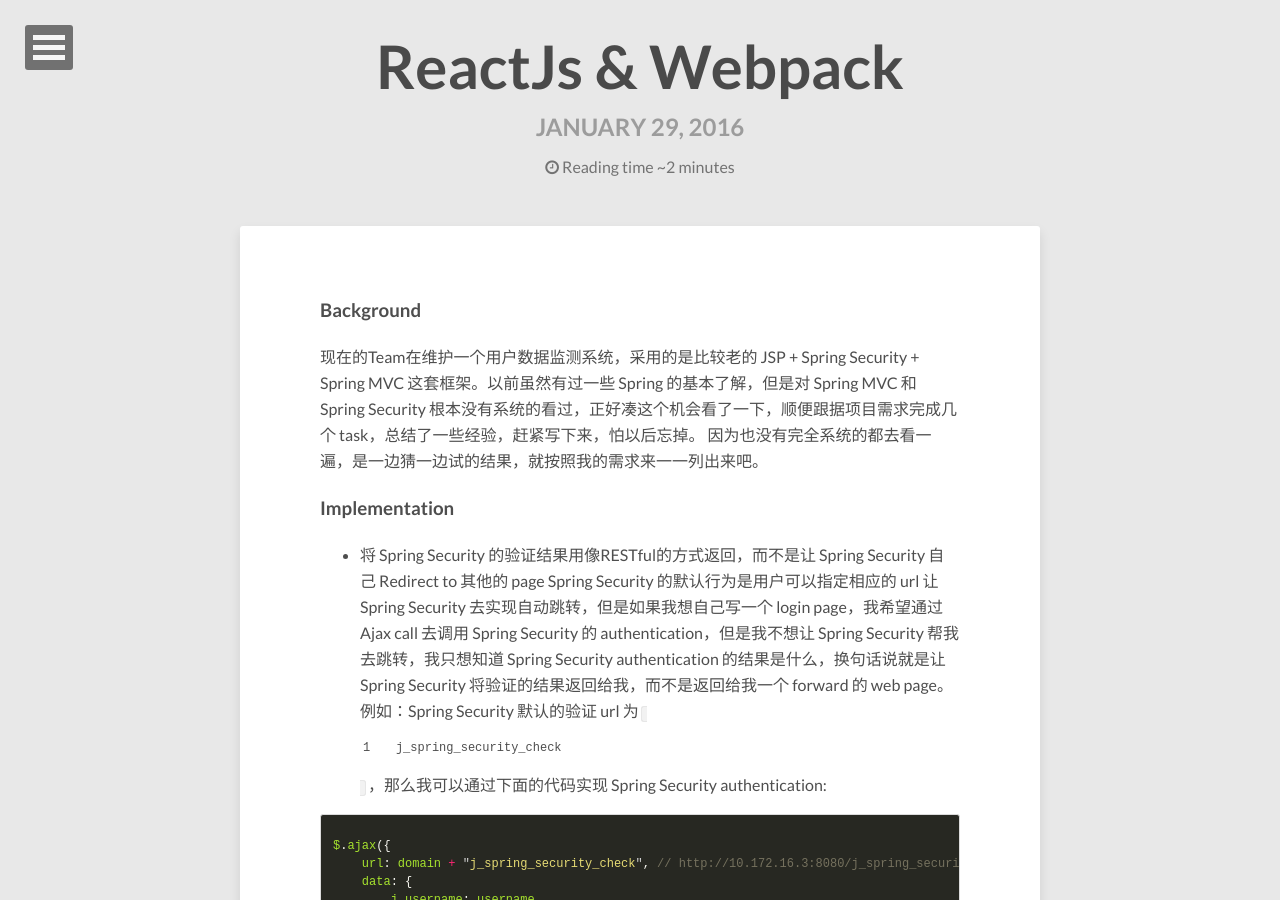
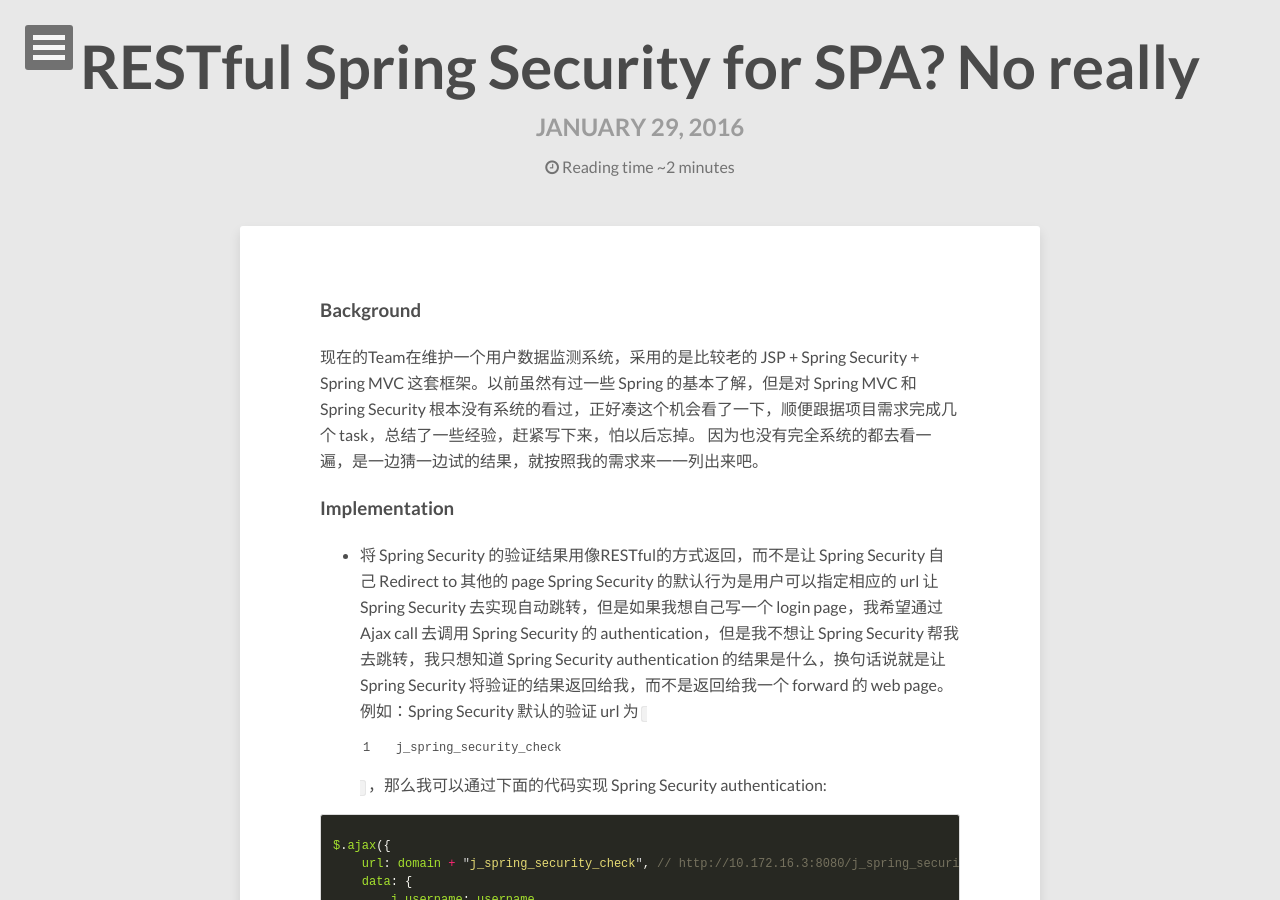
Before and after one commit to sheguloves/blog, a Jekyll site: the page built from _posts/2016-01-29-Spring-Security-初探.md, in a window 1280 px wide and 900 px high. Built offline with Jekyll 4.4.1, drawn with Linux system fonts in a browser that asks for light colours; nearby versions of some CDN libraries; comment, search, counter and statistics services are not loaded.

Commit message:
Update post

````diff
--- a/_posts/2016-01-29-Spring-Security-初探.md
+++ b/_posts/2016-01-29-Spring-Security-初探.md
@@ -1,6 +1,6 @@
 ---
 layout: post
-title: ReactJs & Webpack
+title: RESTful Spring Security for SPA? No really
 description: "This is a notes for ReactJs"
 modified: 2016-01-29
 tags: [spring security, SPA, Ajax, RESTful]
@@ -15,7 +15,7 @@
 ### Implementation
 
 * 将 Spring Security 的验证结果用像RESTful的方式返回，而不是让 Spring Security 自己 Redirect to 其他的 page
-  Spring Security 的默认行为是用户可以指定相应的 url 让 Spring Security 去实现自动跳转，但是如果我想自己写一个 login page，我希望通过 Ajax call 去调用 Spring Security 的 authentication，但是我不想让 Spring Security 帮我去跳转，我只想知道 Spring Security authentication 的结果是什么，换句话说就是让 Spring Security 将验证的结果返回给我，而不是返回给我一个 forward 的 web page。例如：Spring Security 默认的验证 url 为 ```j_spring_security_check```，那么我可以通过下面的代码实现 Spring Security authentication:
+  Spring Security 的默认行为是用户可以指定相应的 url 让 Spring Security 去实现自动跳转，但是如果我想自己写一个 login page，我希望通过 Ajax call 去调用 Spring Security 的 authentication，但是我不想让 Spring Security 帮我去跳转，我只想知道 Spring Security authentication 的结果是什么，换句话说就是让 Spring Security 将验证的结果返回给我，而不是返回给我一个 forward 的 web page。例如：Spring Security 默认的验证 url 为 `j_spring_security_check`，那么我可以通过下面的代码实现 Spring Security authentication:
 
 {% highlight javascript %}
 
@@ -44,9 +44,9 @@
 });
 
 {% endhighlight %}
-以上就是前端所有要做的事情，剩下的事情都交给后端处理吧
+  以上就是前端所有要做的事情，剩下的事情都交给后端处理吧
 
-后端要做的事情，首先就是配置，如果你使用的是 Spring 4.0+，也可以写成 java 代码的方式，而不用非要写在 XML 配置文件中，下面就是配置代码：
+  后端要做的事情，首先就是配置，如果你使用的是 Spring 4.0+，也可以写成 java 代码的方式，而不用非要写在 XML 配置文件中，下面就是配置代码：
 
 {% highlight xml %}
 <beans:beans xmlns:beans="http://www.springframework.org/schema/beans"
@@ -66,7 +66,7 @@
     </http>
 </beans:beans>
 {% endhighlight %}
-这是 Spring Security 的xml配置，可以看到 ```authSuccessHandler``` ```authFailureHandler```这两个 bean，下面是对应的这两个类的代码
+这是 Spring Security 的xml配置，可以看到 `authSuccessHandler` `authFailureHandler`这两个 bean，下面是对应的这两个类的代码
 
 {% highlight java %}
 @Service
@@ -120,9 +120,9 @@
 
 ### Thinking in Design
 ok，以上就是代码部分，现在聊聊设计部分。
-一开始，我以为要将 Spring Security authentication 包装成一个 RESTful API，前端直接通过 Ajax Call 就ok了，这个想法现在想起来真是 Too Young Too Simple, Sometimes Naive. 身为一个前端娃儿，我也是够封闭的。那问题是什么呢，如果 Spring Security 仅仅是一个 API，那用户登陆后再发请求就都是合法的了，谁去验证？用户登录过期时间谁来维护，难道前端每次发请求都把用户名/密码带上？前端如果存储用户名/密码？带着这些问题，我终于明白了 Spring Security 配置中 ```<intercept-url pattern="/other/**" access="hasRole('admin')" />``` 的意思。这段 code 的意思就是凡是符合这个规则的请求，都必须有 ```admin``` 权限才可以有正确的返回结果，而谁去验证这个请求呢，当然是 Spring Security 啦，也就是说 Spring Security 就是一个门神，什么请求到 server 端都得它的验证才能通过，终于对 Spring Security 有了基本的概念了。
+一开始，我以为要将 Spring Security authentication 包装成一个 RESTful API，前端直接通过 Ajax Call 就ok了，这个想法现在想起来真是 Too Young Too Simple, Sometimes Naive. 身为一个前端娃儿，我也是够封闭的。那问题是什么呢，如果 Spring Security 仅仅是一个 API，那用户登陆后再发请求就都是合法的了，谁去验证？用户登录过期时间谁来维护，难道前端每次发请求都把用户名/密码带上？前端如果存储用户名/密码？带着这些问题，我终于明白了 Spring Security 配置中 `<intercept-url pattern="/other/**" access="hasRole('admin')" />` 的意思。这段 code 的意思就是凡是符合这个规则的请求，都必须有 `admin` 权限才可以有正确的返回结果，而谁去验证这个请求呢，当然是 Spring Security 啦，也就是说 Spring Security 就是一个门神，什么请求到 server 端都得它的验证才能通过，终于对 Spring Security 有了基本的概念了。
 
-再来说说上面提到的 AuthenticationEntryPoint，我为什么说我们当前的工程部需要这部分的改动呢，是因为我们当前的改动并没有把 Spring Security 改成是一个完完全全的 RESTful API，如果用户发了 request，但是并没有登陆过，我们就通过 Spring Security 默认的规则，让页面定位到登陆页面。不过 AuthenticationEntryPoint 是不是完成我说的这个功能，这仅仅是我的猜想，有待验证。所以从上面我给出的代码可以看出，我们当前的项目实际上不是一个 SPA，而是一个 Login 页面 + SPA, 为什么要这么设计，首先，登陆界面负责验证，通过后会跳转到相应的页面，从上面代码看到，我们项目要跟据当前的 device 定位到不同的 page，为什么要这么做，是因为以前的东西现在还不能移掉，新的 SPA 是为移动端开发的，开发完成才会替换掉 pc 端的 jsp，就为实现这个东西，我才研究的 Spring Security。同时也是因为不想改变当前 request url 规则，前端人应该知道，不管是 Angular.js 还是 React.js，它们 route 的实现都是基于 window.location.hash，而 hash 的值都是在 ```#/```，而我们当前的 url 完全不包含 ```#/```,所以才没办法将 mobile 端整个合并在一起，不过貌似可以把网站的 root 直接设为 ```#```，只是看到有人说，未曾试过。
+再来说说上面提到的 AuthenticationEntryPoint，我为什么说我们当前的工程部需要这部分的改动呢，是因为我们当前的改动并没有把 Spring Security 改成是一个完完全全的 RESTful API，如果用户发了 request，但是并没有登陆过，我们就通过 Spring Security 默认的规则，让页面定位到登陆页面。不过 AuthenticationEntryPoint 是不是完成我说的这个功能，这仅仅是我的猜想，有待验证。所以从上面我给出的代码可以看出，我们当前的项目实际上不是一个 SPA，而是一个 Login 页面 + SPA, 为什么要这么设计，首先，登陆界面负责验证，通过后会跳转到相应的页面，从上面代码看到，我们项目要跟据当前的 device 定位到不同的 page，为什么要这么做，是因为以前的东西现在还不能移掉，新的 SPA 是为移动端开发的，开发完成才会替换掉 pc 端的 jsp，就为实现这个东西，我才研究的 Spring Security。同时也是因为不想改变当前 request url 规则，前端人应该知道，不管是 Angular.js 还是 React.js，它们 route 的实现都是基于 window.location.hash，而 hash 的值都是在 `#/`，而我们当前的 url 完全不包含 `#/`,所以才没办法将 mobile 端整个合并在一起，不过貌似可以把网站的 root 直接设为 `#`，只是看到有人说，未曾试过。
 
 再说新的发现
 参考链接[Spring Security and Angular JS](https://spring.io/guides/tutorials/spring-security-and-angular-js/#add-a-home-page) 这篇文章讲了一下 SPA 如何跟 Spring Security 集成到一起，只看了个开头，注意到下面的code
````
Also changed, not shown: _posts/2016-01-14-reactjs-notes.md (+11 -12 lines).
